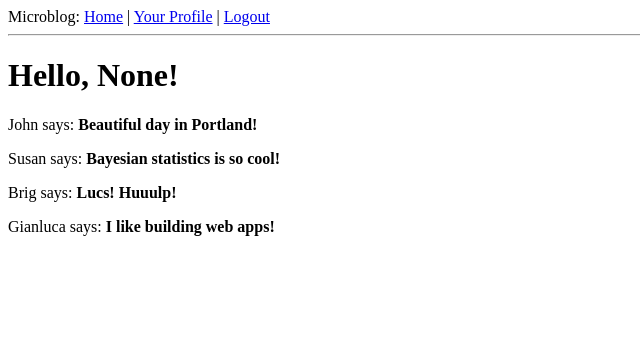
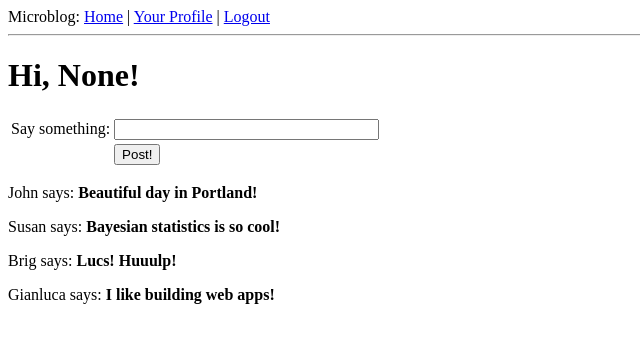
Before and after one commit to IamGianluca/microblog, a Flask app: page / in a window 1280 px wide. Shown: the top 343 px of the page, without its empty margins (0-640 px from the left). Run offline with Flask 2, Linux system fonts and the light colour scheme; a user stored in the database is signed in; data comes from the database, SQL or seed files in the repository; parts of the project's set-up code (start-up, migrations or seed data) failed here and were passed over.

Commit message:
ENH: add new posts

```diff
--- a/app/forms.py
+++ b/app/forms.py
@@ -4,9 +4,11 @@ from wtforms.validators import DataRequired, Length
 
 from app.models import User
 
+
 class LoginForm(FlaskForm):
     openid = StringField('openid', validators=[DataRequired()])
     remember_me = BooleanField('remember_me', default=False)
+
 
 class EditForm(FlaskForm):
     nickname = StringField('nickname', validators=[DataRequired()])
@@ -27,3 +29,7 @@ class EditForm(FlaskForm):
                                         'Please choose another one.')
             return False
         return True
+
+
+class PostForm(FlaskForm):
+    post = StringField('post', validators=[DataRequired()])
--- a/app/templates/index.html
+++ b/app/templates/index.html
@@ -1,7 +1,30 @@
+<!-- extend base layout -->
 {% extends 'base.html' %}
+
 {% block content %}
-	<h1>Hello, {{ user.nickname }}!</h1>
-        {% for post in posts %}
-        <div><p>{{ post.author.nickname }} says: <b>{{ post.body }}</b></p></div>
-        {% endfor %}
+  <h1>Hi, {{ g.user.nickname }}!</h1>
+  <form action='' method='post' name='post'>
+      {{ form.hidden_tag() }}
+      <table>
+          <tr>
+              <td>Say something:</td>
+              <td>{{ form.post(size=30, maxlength=140) }}</td>
+              <td>
+                  {% for error in form.post.errors %}
+                  <span style='color: red;'>[{{ error }}]</span><br>
+                  {% endfor %}
+              </td>
+              </tr>
+              <tr>
+                  <td></td>
+                  <td><input type='submit'e value='Post!'></td>
+                  <td></td>
+              </tr>
+      </table>
+  </form>
+  {% for post in posts %}
+  <p>
+  {{ post.author.nickname }} says: <b>{{ post.body }}</b>
+  </p>
+  {% endfor %}
 {% endblock %}
--- a/app/views.py
+++ b/app/views.py
@@ -5,8 +5,8 @@ from flask import render_template, flash, redirect, session, url_for, \
 from flask_login import login_user, logout_user, current_user, login_required
 
 from app import app, db, lm, oid
-from .forms import LoginForm, EditForm
-from .models import User
+from app.forms import LoginForm, EditForm, PostForm
+from app.models import User, Post
 
 
 @app.errorhandler(400)
@@ -30,11 +30,18 @@ def before_request():
         db.session.add(g.user)
         db.session.commit()
 
-@app.route('/')
-@app.route('/index')
+@app.route('/', methods=['GET', 'POST'])
+@app.route('/index', methods=['GET', 'POST'])
 @login_required
 def index():
-    user = g.user
+    form = PostForm()
+    if form.validate_on_submit():
+        post = Post(body=form.post.data, timestamp=datetime.utcnow(),
+                    author=g.user)
+        db.session.add(post)
+        db.session.commit()
+        flash('Your post is now live!')
+        return redirect(url_for('index'))
     posts = [  # fake array of posts
              {
                  'author': {'nickname': 'John'},
@@ -55,7 +62,7 @@ def index():
             ]
     return render_template('index.html',
                            title='Home',
-                           user=user,
+                           form=form,
                            posts=posts)
 
 @app.route('/login', methods=['GET', 'POST'])
```
